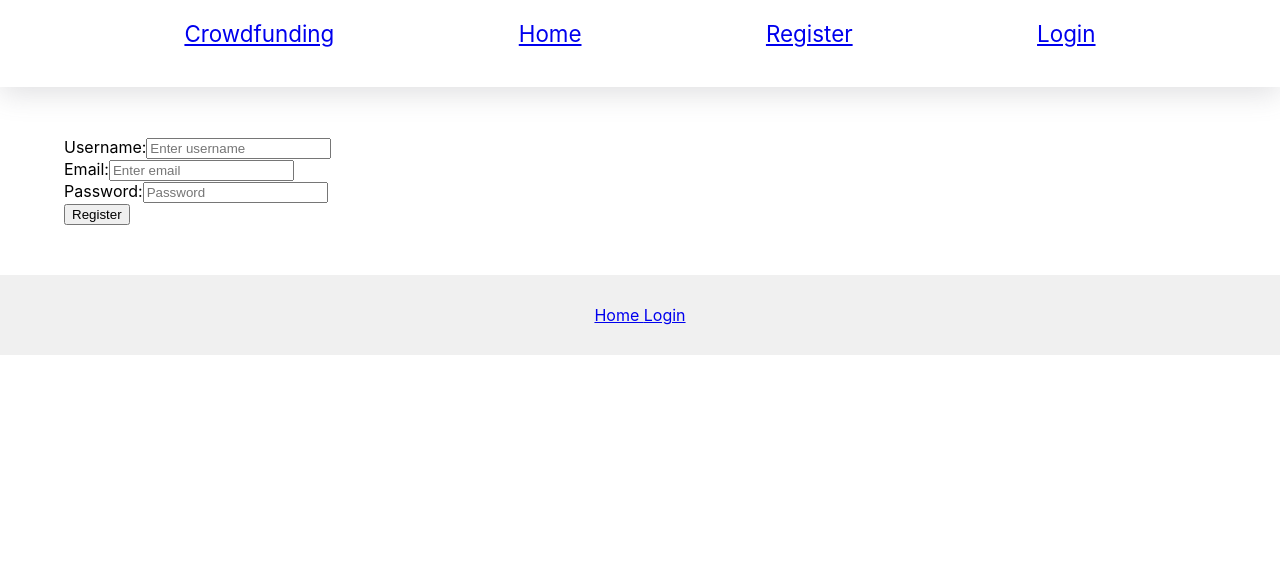
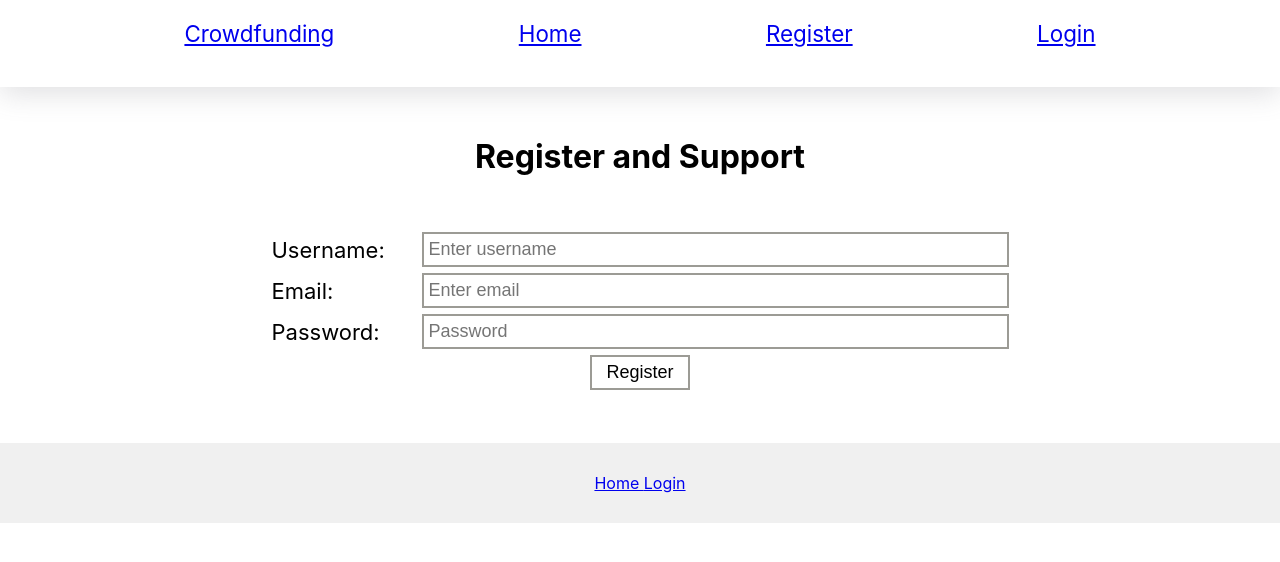
Before and after one commit to sarahmaria398/crowdfunding, a React (Create React App) app: page /register in a window 1280 px wide. Shown: the top 562 px of the page. Built offline with nearby package versions, Linux system fonts and the light colour scheme; a web font is replaced by a local one.

Commit message:
form styling

```diff
--- a/src/App.css
+++ b/src/App.css
@@ -98,6 +98,10 @@ h3 {
   width: 40%;
 }
 
+#pledge h2 {
+  font-size: 2rem;
+}
+
 
 #hero-banner-text h1 {
   font-size: 7rem;
@@ -149,10 +153,10 @@ h3 {
   font-family: 'Aboreto', cursive;
 }
 
-form {
+/* form {
   margin: 50px auto;
   width: 90%;
-}
+} */
 
 #user-list {
   display: flex;
@@ -169,10 +173,6 @@ form {
   padding-bottom: 5rem;
 }
 
-#login-pledge-button {
-  max-height: 20px;
-  ;
-}
 
 #button {
   padding-top: 15rem;
--- /dev/null
+++ b/src/components/LoginForm/LoginForm.css
@@ -0,0 +1,51 @@
+form {
+    margin: 50px auto;
+    width: 90%;
+}
+
+.form-item {
+    display: flex;
+    justify-content: center;
+    align-items: center;
+    padding: 3px;
+}
+
+.form-item label {
+    flex-basis: 150px;
+    font-size: 22px;
+}
+
+.form-item input,
+.form-item textarea {
+    flex-basis: 50%;
+    border: 2px solid #b6b5b3;
+}
+
+.form-item input:hover,
+.form-item textarea:hover {
+    border: 2px solid #535151;
+}
+
+.form-item input,
+.form-item textarea,
+.form-item button {
+    border: 2px solid #9c9b95;
+    background-color: #FFF;
+    padding: 5px;
+    font-size: 18px;
+}
+
+.form-item button:hover {
+    border: 2px solid #707192;
+    background-color: #dddddd;
+    color: rgb(13, 11, 11);
+}
+
+.form-item button {
+    width: 100px;
+}
+
+#login-title {
+    text-align: center;
+    padding-bottom: 2rem;
+}
--- /dev/null
+++ b/src/components/PledgeForm/PledgeForm.css
@@ -0,0 +1,46 @@
+form {
+    margin: 50px auto;
+    width: 90%;
+}
+
+.form-item {
+    display: flex;
+    justify-content: center;
+    align-items: center;
+    padding: 3px;
+}
+
+.form-item label {
+    flex-basis: 150px;
+    font-size: 22px;
+}
+
+.form-item input,
+.form-item textarea {
+    flex-basis: 50%;
+    border: 2px solid #b6b5b3;
+}
+
+.form-item input:hover,
+.form-item textarea:hover {
+    border: 2px solid #535151;
+}
+
+.form-item input,
+.form-item textarea,
+.form-item button {
+    border: 2px solid #9c9b95;
+    background-color: #FFF;
+    padding: 5px;
+    font-size: 18px;
+}
+
+.form-item button:hover {
+    border: 2px solid #707192;
+    background-color: #dddddd;
+    color: rgb(13, 11, 11);
+}
+
+.form-item button {
+    width: 100px;
+}
--- a/src/components/PledgeForm/index.jsx
+++ b/src/components/PledgeForm/index.jsx
@@ -46,18 +46,24 @@ function PledgeForm() {
 
 
     return (
+        <div>
+            <div >
+                <h2 >Pledge to Project:</h2>
+            </div>
             <form>
-            <h2>Pledge to Project:</h2>
-            <div>
+                <div className="form-item">
                     <label htmlFor="Amount">Amount:</label>
                     <input type="number" id="amount" placeholder="Enter amount" onChange={handleChange} />
                 </div>
-            <div>
+                <div className="form-item">
                     <label htmlFor="comment">Comment:</label>
                     <input type="comment" id="comment" placeholder="Comment" onChange={handleChange} />
                 </div>
+                <div className="form-item">
                     <button type="submit" onClick={handleSubmit} >Pledge!</button>
+                </div>
             </form>
+        </div >
     );
 }
 
--- /dev/null
+++ b/src/components/RegisterForm/RegisterForm.css
@@ -0,0 +1,51 @@
+form {
+    margin: 50px auto;
+    width: 90%;
+}
+
+.form-item {
+    display: flex;
+    justify-content: center;
+    align-items: center;
+    padding: 3px;
+}
+
+.form-item label {
+    flex-basis: 150px;
+    font-size: 22px;
+}
+
+.form-item input,
+.form-item textarea {
+    flex-basis: 50%;
+    border: 2px solid #b6b5b3;
+}
+
+.form-item input:hover,
+.form-item textarea:hover {
+    border: 2px solid #535151;
+}
+
+.form-item input,
+.form-item textarea,
+.form-item button {
+    border: 2px solid #9c9b95;
+    background-color: #FFF;
+    padding: 5px;
+    font-size: 18px;
+}
+
+.form-item button:hover {
+    border: 2px solid #707192;
+    background-color: #dddddd;
+    color: rgb(13, 11, 11);
+}
+
+.form-item button {
+    width: 100px;
+}
+
+#register-title {
+    text-align: center;
+    padding-bottom: 2rem;
+}
--- a/src/components/RegisterForm/index.jsx
+++ b/src/components/RegisterForm/index.jsx
@@ -1,5 +1,6 @@
 import React, { useState } from "react";
 import { useNavigate } from "react-router-dom";
+import "./RegisterForm.css"
 
 function RegisterForm() {
     const navigate = useNavigate()
@@ -42,21 +43,30 @@ function RegisterForm() {
 
 
     return (
-        <form>
+
         <div>
+
+            <form >
+                <div >
+                    <h1 id="register-title">Register and Support</h1>
+                    <div className="form-item">
                         <label htmlFor="username">Username:</label>
                         <input type="text" id="username" placeholder="Enter username" onChange={handleChange} />
                     </div>
-            <div>
+                    <div className="form-item">
                         <label htmlFor="email">Email:</label>
                         <input type="text" id="email" placeholder="Enter email" onChange={handleChange} />
                     </div>
-            <div>
+                    <div className="form-item">
                         <label htmlFor="password">Password:</label>
                         <input type="password" id="password" placeholder="Password" onChange={handleChange} />
                     </div>
+                    <div className="form-item">
                         <button type="submit" onClick={handleSubmit} >Register</button>
-        </form>
+                    </div>
+                </div>
+            </form >
+        </div>
     );
 }
 
```
Also changed, not shown: src/components/LoginForm/LoginForm.jsx (+7 -19 lines). Lines whose indentation alone changed are shown as unchanged.
